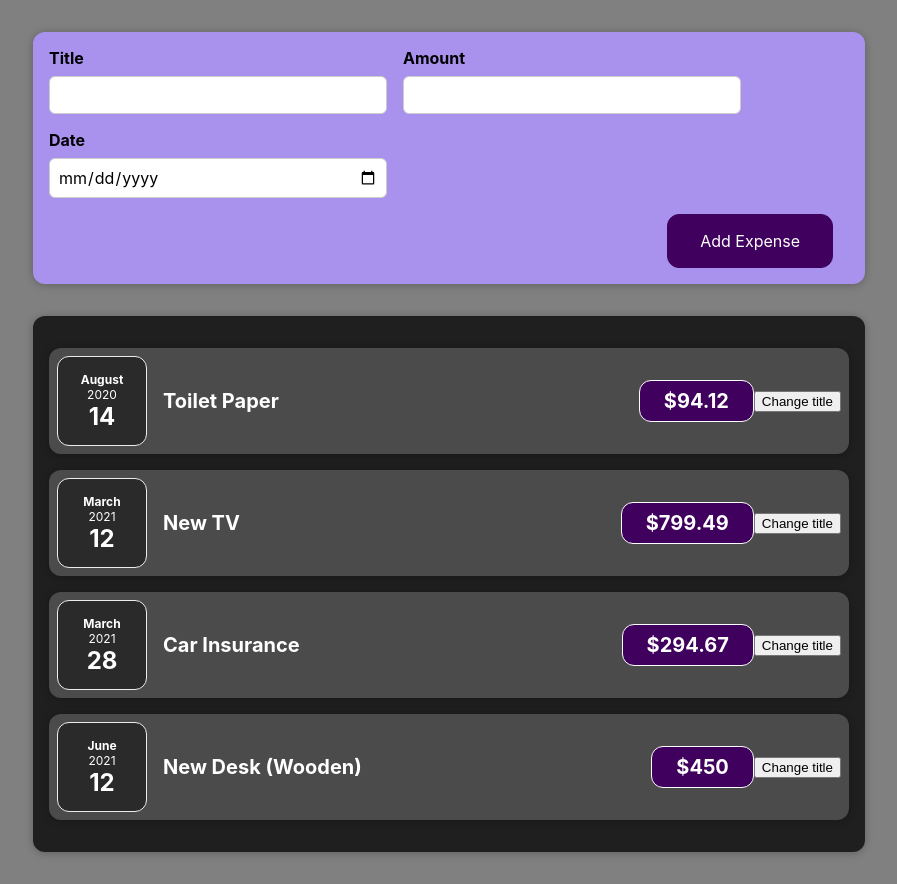
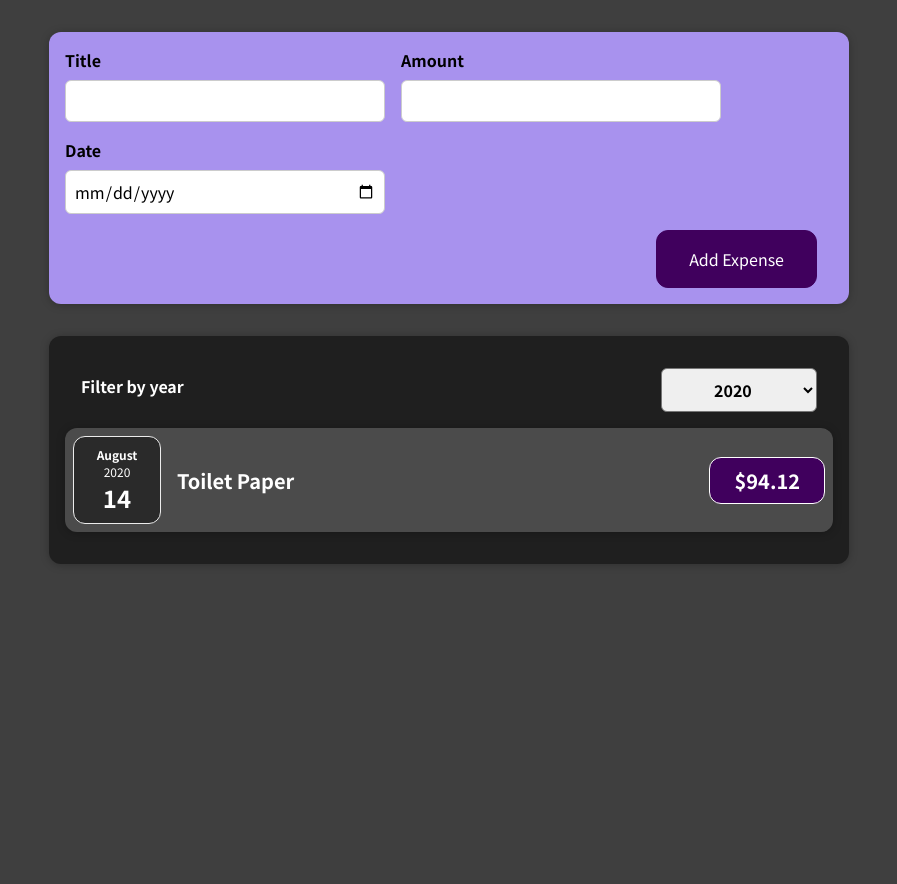
Before and after one commit to wowislive/react-complete-guide, a React (Create React App) app: page / in a window 1280 px wide. Shown: the whole page, without its empty margins (191-1088 px from the left). After the commit the page ends 800 px from the top, so only its background shows below. Built offline with nearby package versions, Linux system fonts and the light colour scheme.

Commit message:
module 4 done. start module 5

```diff
--- a/public/index.html
+++ b/public/index.html
@@ -1,5 +1,9 @@
 <!DOCTYPE html>
-<html lang="en">
+<html
+  lang="en"
+  xmlns:mso="urn:schemas-microsoft-com:office:office"
+  xmlns:msdt="uuid:C2F41010-65B3-11d1-A29F-00AA00C14882"
+>
   <head>
     <meta charset="utf-8" />
     <link rel="icon" href="%PUBLIC_URL%/favicon.ico" />
@@ -24,7 +28,34 @@
       work correctly both with client-side routing and a non-root public URL.
       Learn how to configure a non-root public URL by running `npm run build`.
     -->
-    <title>React App</title>
+    <title></title>
+
+    <!--[if gte mso 9
+      ]><xml>
+        <mso:CustomDocumentProperties>
+          <mso:display_urn_x003a_schemas-microsoft-com_x003a_office_x003a_office_x0023_Editor
+            msdt:dt="string"
+            >Riddhi
+            Phatnani</mso:display_urn_x003a_schemas-microsoft-com_x003a_office_x003a_office_x0023_Editor
+          >
+          <mso:Order msdt:dt="string">4035000.00000000</mso:Order>
+          <mso:ComplianceAssetId msdt:dt="string"></mso:ComplianceAssetId>
+          <mso:SharedWithUsers msdt:dt="string"></mso:SharedWithUsers>
+          <mso:_ExtendedDescription msdt:dt="string"></mso:_ExtendedDescription>
+          <mso:display_urn_x003a_schemas-microsoft-com_x003a_office_x003a_office_x0023_Author
+            msdt:dt="string"
+            >Riddhi
+            Phatnani</mso:display_urn_x003a_schemas-microsoft-com_x003a_office_x003a_office_x0023_Author
+          >
+          <mso:TriggerFlowInfo msdt:dt="string"></mso:TriggerFlowInfo>
+          <mso:ContentTypeId msdt:dt="string"
+            >0x0101002433A22E08CBFB49B0E65B7E0B5148FD</mso:ContentTypeId
+          >
+          <mso:_SourceUrl msdt:dt="string"></mso:_SourceUrl>
+          <mso:_SharedFileIndex msdt:dt="string"></mso:_SharedFileIndex>
+          <mso:MediaLengthInSeconds msdt:dt="string"></mso:MediaLengthInSeconds>
+        </mso:CustomDocumentProperties> </xml
+    ><![endif]-->
   </head>
   <body>
     <noscript>You need to enable JavaScript to run this app.</noscript>
--- a/src/App.js
+++ b/src/App.js
@@ -1,9 +1,8 @@
-import React from "react";
+import React, { useState } from "react";
 import Expenses from "./components/Expenses/Expenses";
 import NewExpense from "./components/NewExpense/NewExpense";
 
-const App = () => {
-  const expenses = [
+const DUMMY_EXPENSES = [
   {
     id: "e1",
     title: "Toilet Paper",
@@ -25,9 +24,12 @@ const App = () => {
   },
 ];
 
+const App = () => {
+  const [expenses, setExpenses] = useState(DUMMY_EXPENSES);
   const addExpenseHandler = (expense) => {
-    console.log("In App.js");
-    console.log(expense);
+    setExpenses((prevExpenses) => {
+      return [expense, ...prevExpenses];
+    });
   };
 
   return (
--- a/src/components/Expenses/ExpenseItem.js
+++ b/src/components/Expenses/ExpenseItem.js
@@ -1,20 +1,16 @@
-import React, { useState } from "react";
+import React from "react";
 import ExpenceDate from "./ExpenseDate";
 import "./ExpenseItem.css";
 import Card from "../UI/Card";
 
 const ExpenseItem = (props) => {
-  const [title, setTitle] = useState(props.title);
-  const clickHandler = () => setTitle("Updated!");
-
   return (
     <Card className="expense-item">
       <ExpenceDate date={props.date} />
       <div className="expense-item__description">
-        <h2>{title}</h2>
+        <h2>{props.title}</h2>
         <div className="expense-item__price">${props.amount}</div>
       </div>
-      <button onClick={clickHandler}>Change title</button>
     </Card>
   );
 };
--- a/src/components/Expenses/Expenses.js
+++ b/src/components/Expenses/Expenses.js
@@ -1,32 +1,38 @@
-import React from "react";
+import React, { useState } from "react";
+
 import ExpenseItem from "./ExpenseItem";
+import Card from "../UI/Card";
+import ExpensesFilter from "./ExpensesFilter";
 import "./Expenses.css";
-import Card from "../UI/Card";
 
 const Expenses = (props) => {
+  const [filteredYear, setFilteredYear] = useState("2020");
+
+  const filterChangeHandler = (selectedYear) => {
+    setFilteredYear(selectedYear);
+  };
+
+  const filteredExpenses = props.items.filter((expense) => {
+    return expense.date.getFullYear().toString() === filteredYear;
+  });
+
   return (
-    <Card className="expenses">
-      <ExpenseItem
-        title={props.items[0].title}
-        amount={props.items[0].amount}
-        date={props.items[0].date}
-      />
-      <ExpenseItem
-        title={props.items[1].title}
-        amount={props.items[1].amount}
-        date={props.items[1].date}
-      />
-      <ExpenseItem
-        title={props.items[2].title}
-        amount={props.items[2].amount}
-        date={props.items[2].date}
-      />
-      <ExpenseItem
-        title={props.items[3].title}
-        amount={props.items[3].amount}
-        date={props.items[3].date}
-      />
-    </Card>
+    <div>
+      <Card className="expenses">
+        <ExpensesFilter
+          selected={filteredYear}
+          onChangeFilter={filterChangeHandler}
+        />
+        {filteredExpenses.map((expense) => (
+          <ExpenseItem
+            key={expense.id}
+            title={expense.title}
+            amount={expense.amount}
+            date={expense.date}
+          />
+        ))}
+      </Card>
+    </div>
   );
 };
 
--- /dev/null
+++ b/src/components/Expenses/ExpensesFilter.css
@@ -0,0 +1,24 @@
+.expenses-filter {
+  color: white;
+  padding: 0 1rem;
+}
+
+.expenses-filter__control {
+  display: flex;
+  width: 100%;
+  align-items: center;
+  justify-content: space-between;
+  margin: 1rem 0;
+}
+
+.expenses-filter label {
+  font-weight: bold;
+  margin-bottom: 0.5rem;
+}
+
+.expenses-filter select {
+  font: inherit;
+  padding: 0.5rem 3rem;
+  font-weight: bold;
+  border-radius: 6px;
+}
--- /dev/null
+++ b/src/components/Expenses/ExpensesFilter.js
@@ -0,0 +1,26 @@
+import React from "react";
+
+import "./ExpensesFilter.css";
+
+const ExpensesFilter = (props) => {
+  const dropdownChangeHandler = (event) => {
+    props.onChangeFilter(event.target.value);
+  };
+
+  return (
+    <div className="expenses-filter">
+      <div className="expenses-filter__control">
+        <label>Filter by year</label>
+        <select value={props.selected} onChange={dropdownChangeHandler}>
+          <option value="2023">2023</option>
+          <option value="2022">2022</option>
+          <option value="2021">2021</option>
+          <option value="2020">2020</option>
+          <option value="2019">2019</option>
+        </select>
+      </div>
+    </div>
+  );
+};
+
+export default ExpensesFilter;
--- a/src/components/NewExpense/ExpenseForm.js
+++ b/src/components/NewExpense/ExpenseForm.js
@@ -22,7 +22,7 @@ const ExpenseForm = (props) => {
     const expenseData = {
       title: enteredTitle,
       amount: enteredAmount,
-      data: new Date(enteredDate),
+      date: new Date(enteredDate),
     };
 
     props.onSaveExpenseData(expenseData);
--- a/src/index.css
+++ b/src/index.css
@@ -1,14 +1,14 @@
+@import url("https://fonts.googleapis.com/css2?family=Noto+Sans+JP:wght@400;700&display=swap");
+
+* {
+  box-sizing: border-box;
+}
+
+html {
+  font-family: "Noto Sans JP", sans-serif;
+}
+
 body {
   margin: 0;
-  font-family: -apple-system, BlinkMacSystemFont, "Segoe UI", "Roboto", "Oxygen",
-    "Ubuntu", "Cantarell", "Fira Sans", "Droid Sans", "Helvetica Neue",
-    sans-serif;
-  -webkit-font-smoothing: antialiased;
-  -moz-osx-font-smoothing: grayscale;
-  background-color: gray;
+  background-color: #3f3f3f;
 }
-
-code {
-  font-family: source-code-pro, Menlo, Monaco, Consolas, "Courier New",
-    monospace;
-}
--- a/src/index.js
+++ b/src/index.js
@@ -1,15 +1,8 @@
 import React from "react";
 import ReactDOM from "react-dom/client";
+
 import "./index.css";
 import App from "./App";
 
 const root = ReactDOM.createRoot(document.getElementById("root"));
-root.render(
-  <React.StrictMode>
-    <App />
-  </React.StrictMode>
-);
-
-// If you want to start measuring performance in your app, pass a function
-// to log results (for example: reportWebVitals(console.log))
-// or send to an analytics endpoint. Learn more: https://bit.ly/CRA-vitals
+root.render(<App />);
```
Lines whose indentation alone changed are shown as unchanged.
